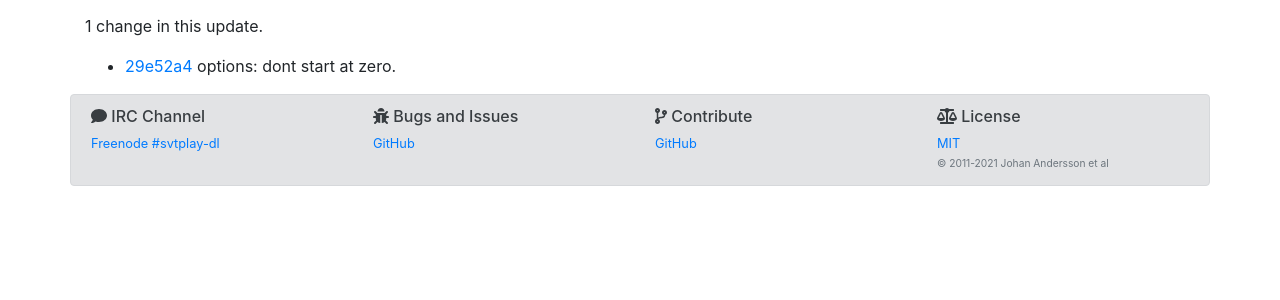
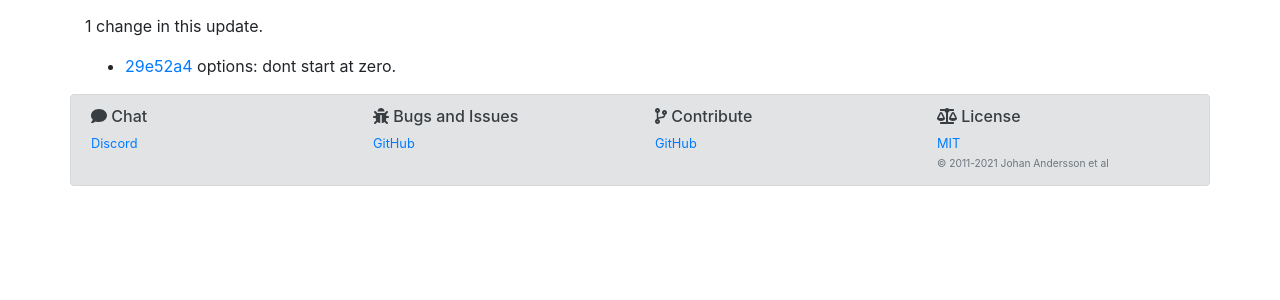
Before and after one commit to spaam/svtplay-dl-web, a Jekyll site: the page built from _posts/2014-12-26-0.10.2014.12.26.md, in a window 1280 px wide. Shown: the part 123-423 px from the top of the page. Built offline with Jekyll 4.4.1, drawn with Linux system fonts in a browser that asks for light colours; nearby versions of some CDN libraries.

Commit message:
add a link to discord
i dont check irc that much anymore.

```diff
--- a/_includes/footer.html
+++ b/_includes/footer.html
@@ -2,8 +2,8 @@
 <footer class="container small mt-3 alert alert-secondary">
     <div class="row">
         <div class="col-sm-3">
-            <h6><i class="fas fa-comment"></i> IRC Channel</h6>
-            <a href="https://freenode.net/">Freenode</a> <a href="irc://irc.freenode.net/svtplay-dl">#svtplay-dl</a>
+            <h6><i class="fas fa-comment"></i> Chat</h6>
+            <a href="https://discord.gg/ytaUbWtAkB">Discord</a>
         </div>
         <div class="col-sm-3">
             <h6><i class="fas fa-bug"></i> Bugs and Issues</h6>
```
